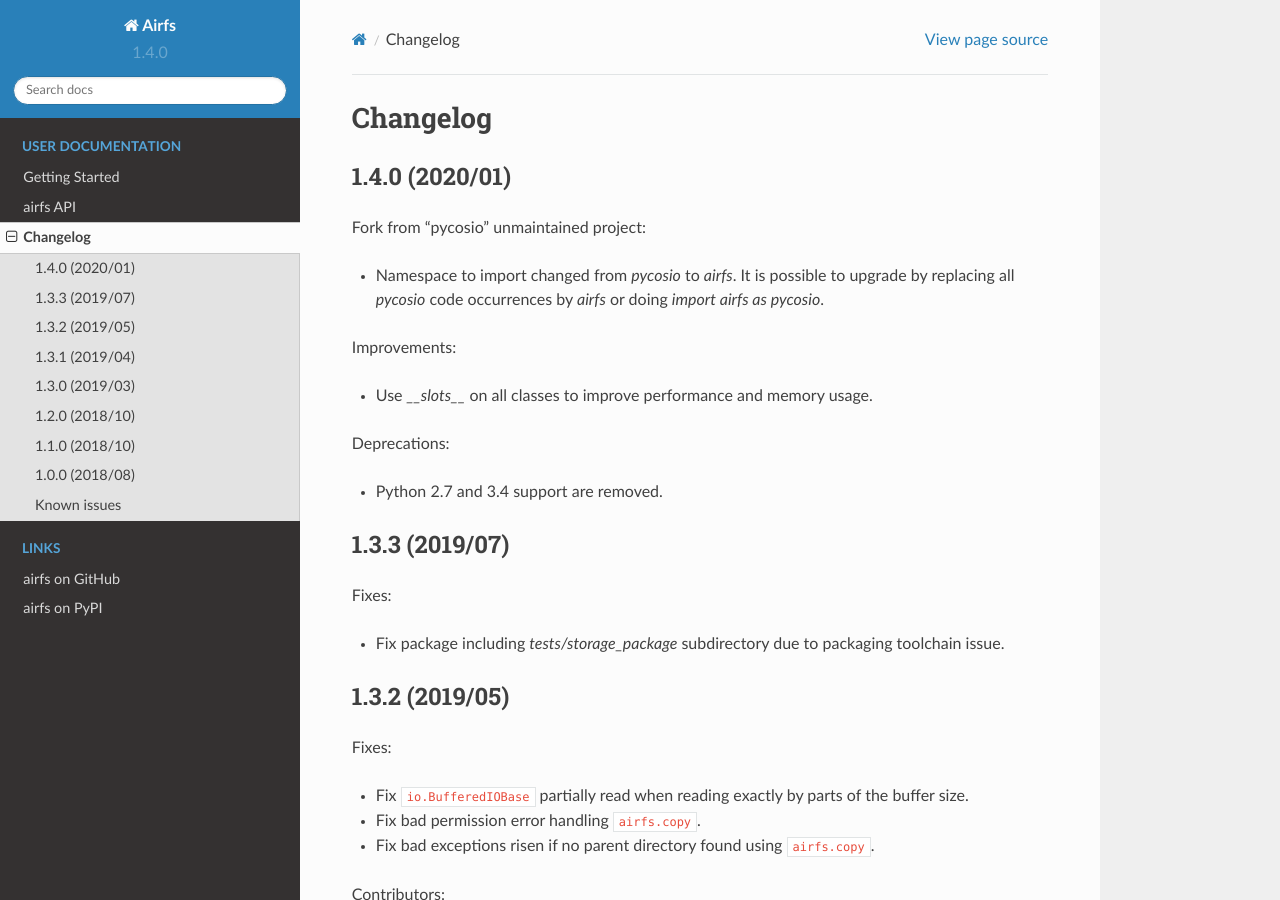
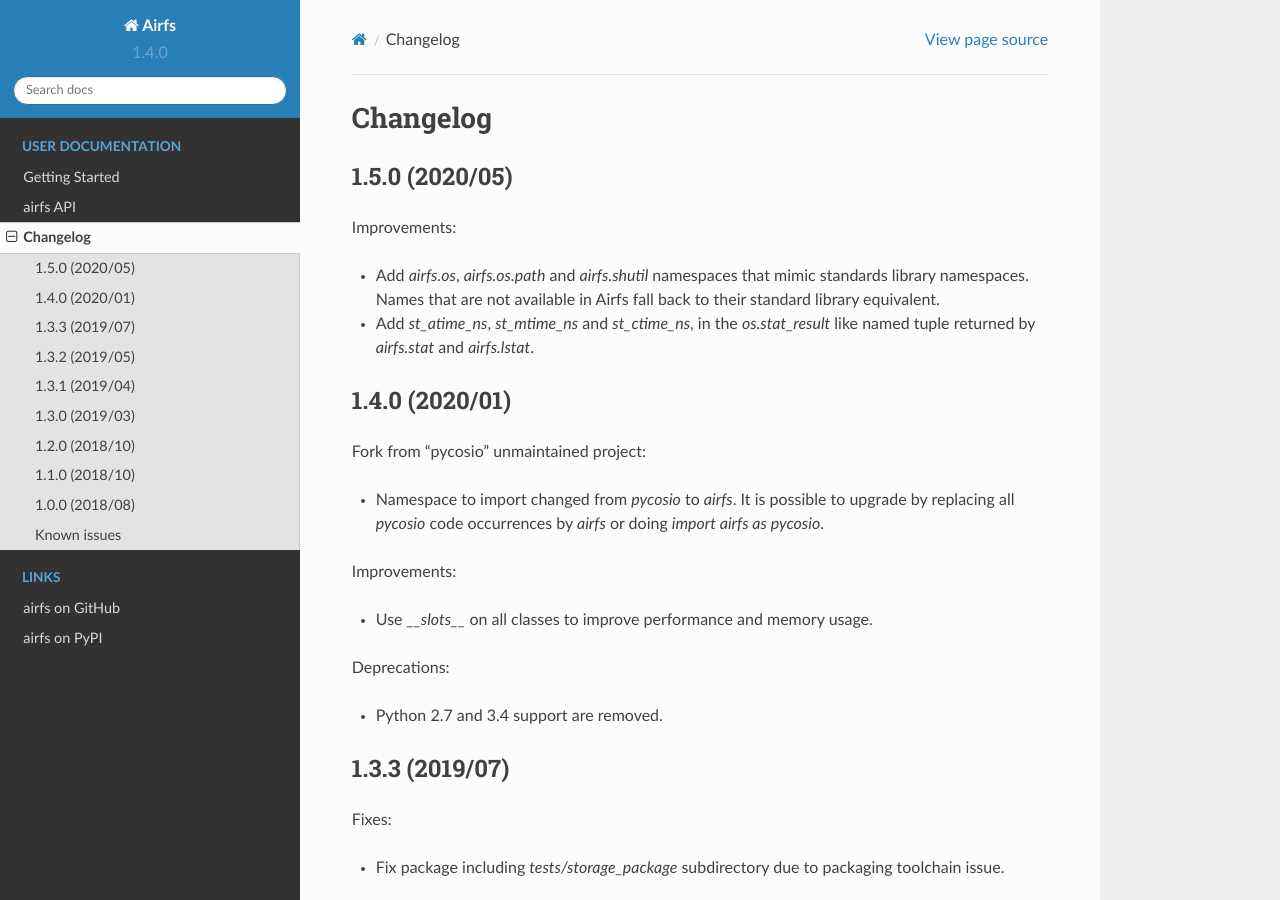
Before and after one commit to JGoutin/airfs, a Sphinx documentation site: the page built from docs/changes.rst, in a window 1280 px wide and 900 px high. Built offline with Sphinx 7.4.7 and the Read the Docs theme 2.0.0, drawn with Linux system fonts in a browser that asks for light colours.

Commit message:
Add standard library like namespaces

```diff
--- a/docs/api.rst
+++ b/docs/api.rst
@@ -11,4 +11,7 @@ This section describes the ``airfs`` Python package API.
    :maxdepth: 2
 
    api_io
+   api_os
+   api_os_path
+   api_shutil
    api_storage
--- a/docs/changes.rst
+++ b/docs/changes.rst
@@ -1,5 +1,16 @@
 Changelog
 =========
+
+1.5.0 (2020/05)
+---------------
+
+Improvements:
+
+* Add `airfs.os`, `airfs.os.path` and `airfs.shutil` namespaces that mimic
+  standards library namespaces. Names that are not available in Airfs fall back
+  to their standard library equivalent.
+* Add `st_atime_ns`, `st_mtime_ns` and `st_ctime_ns`, in the `os.stat_result`
+  like named tuple returned by `airfs.stat` and `airfs.lstat`.
 
 1.4.0 (2020/01)
 ---------------
```
Also changed, not shown: docs/api_os.rst (added, +9 -0 lines), docs/api_os_path.rst (added, +9 -0 lines), docs/api_shutil.rst (added, +9 -0 lines), 10 other files.
